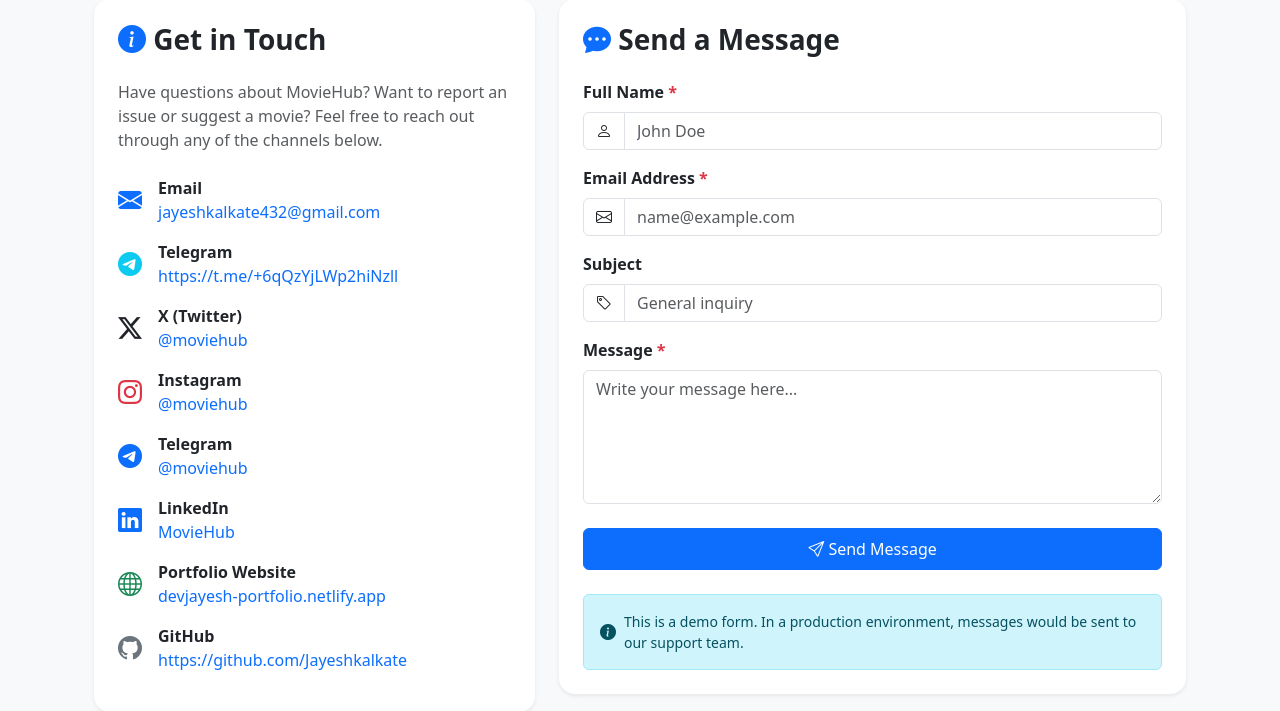
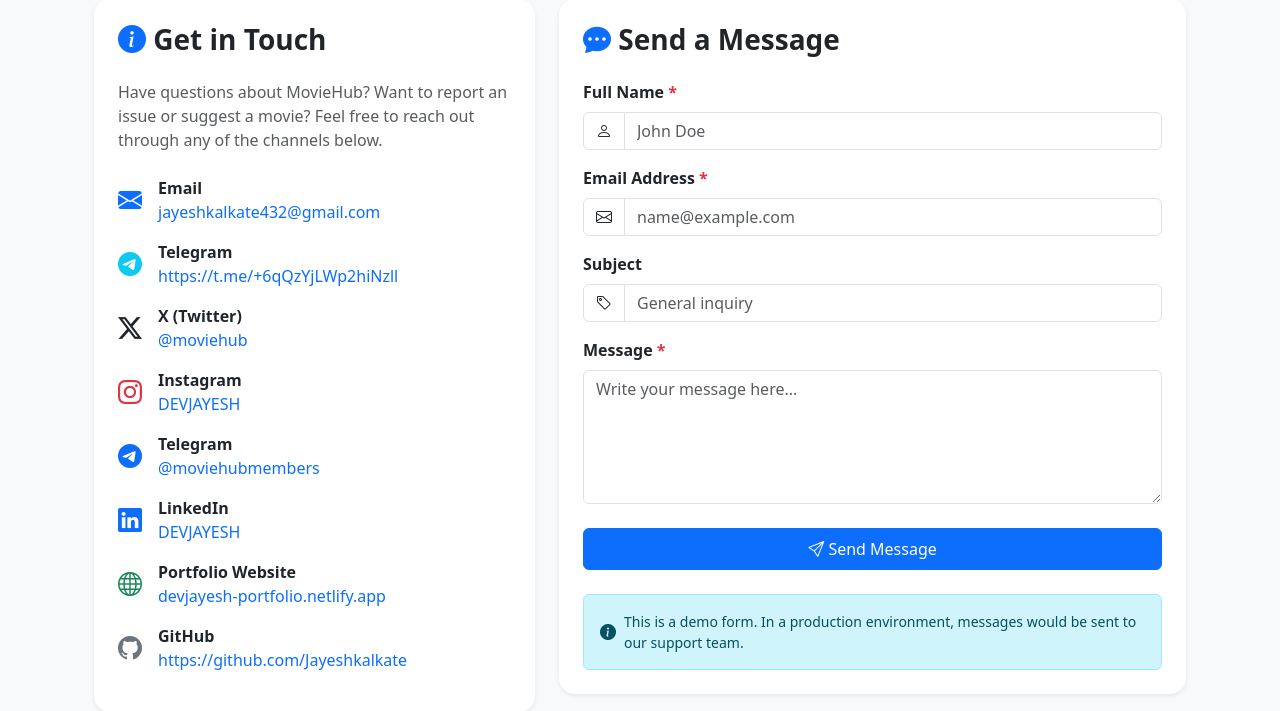
Before and after one commit to Jayeshkalkate/Movies-Hub, a Django app: page /contact/ in a window 1280 px wide. Shown: the part 264-975 px from the top of the page. Run offline with Django 5.2, Linux system fonts and the light colour scheme; parts of the project's set-up code (start-up, migrations or seed data) failed here and were passed over.

Commit message:
contact template fixed

```diff
--- a/templates/home/contact.html
+++ b/templates/home/contact.html
@@ -37,6 +37,7 @@
               >
             </div>
           </div>
+
           <div class="mb-3 d-flex align-items-center">
             <i class="bi bi-telegram fs-4 text-info me-3"></i>
             <div>
@@ -46,6 +47,7 @@
               >
             </div>
           </div>
+
           <div class="mb-3 d-flex align-items-center">
             <i class="bi bi-twitter-x fs-4 text-dark me-3"></i>
             <div>
@@ -53,6 +55,7 @@
               <a href="#" class="text-decoration-none">@moviehub</a>
             </div>
           </div>
+
           <!-- Instagram -->
           <div class="mb-3 d-flex align-items-center">
             <i class="bi bi-instagram fs-4 text-danger me-3"></i>
@@ -63,7 +66,7 @@
                 target="_blank"
                 class="text-decoration-none"
               >
-                @moviehub
+                DEVJAYESH
               </a>
             </div>
           </div>
@@ -78,7 +81,7 @@
                 target="_blank"
                 class="text-decoration-none"
               >
-                @moviehub
+                @moviehubmembers
               </a>
             </div>
           </div>
@@ -93,7 +96,7 @@
                 target="_blank"
                 class="text-decoration-none"
               >
-                MovieHub
+                DEVJAYESH
               </a>
             </div>
           </div>
```
